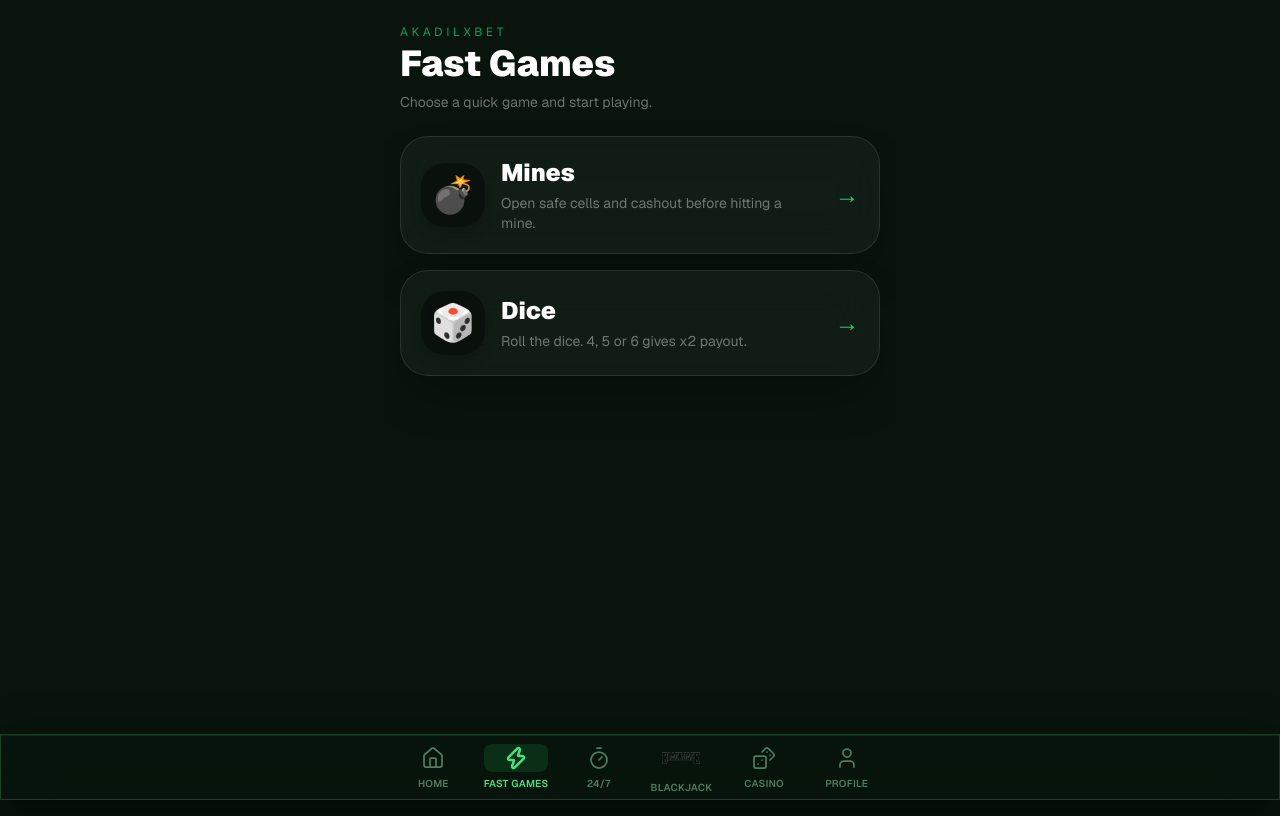
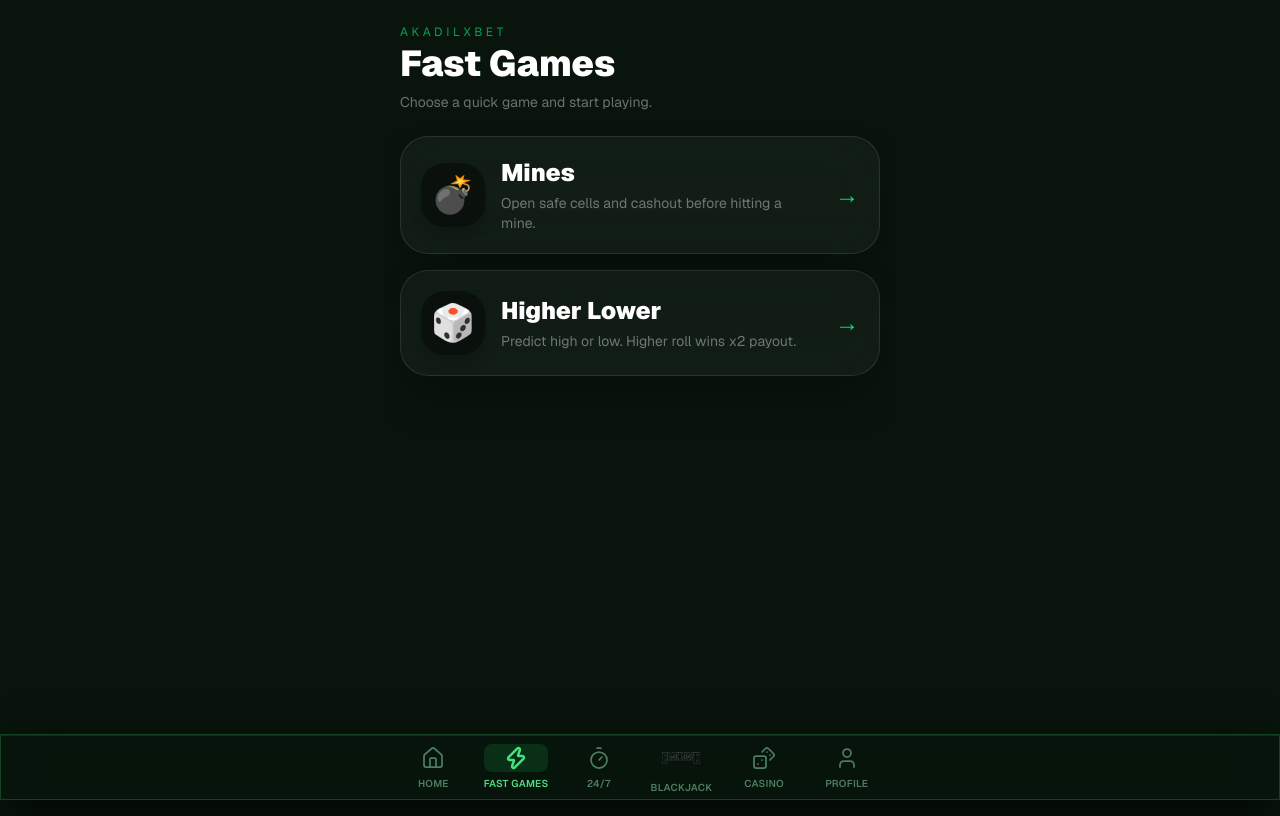
Before and after one commit to AQADIL/AkadilXbet, a Next.js app in the folder frontend/: page /fast-games in a window 1280 px wide. Built offline with nearby package versions, Linux system fonts and the light colour scheme.

Commit message:
rename dice to higher lower

```diff
--- a/frontend/src/app/fast-games/page.tsx
+++ b/frontend/src/app/fast-games/page.tsx
@@ -9,10 +9,10 @@ const games = [
         description: "Open safe cells and cashout before hitting a mine.",
     },
     {
-        title: "Dice",
+        title: "Higher Lower",
         href: "/fast-games/dice",
         emoji: "🎲",
-        description: "Roll the dice. 4, 5 or 6 gives x2 payout.",
+        description: "Predict high or low. Higher roll wins x2 payout.",
     },
 ];
 
--- a/frontend/src/components/game/DiceGame.tsx
+++ b/frontend/src/components/game/DiceGame.tsx
@@ -2,6 +2,8 @@
 
 import { useState } from "react";
 import { motion } from "framer-motion";
+
+const API_BASE_URL = process.env.NEXT_PUBLIC_API_BASE_URL || "http://localhost:8080";
 
 type DiceHistoryItem = {
     dice: number;
@@ -19,7 +21,7 @@ export default function DiceGame() {
         setStatus("rolling");
 
         try {
-            const res = await fetch("http://localhost:8080/api/games/dice/play", {
+            const res = await fetch(`${API_BASE_URL}/api/games/dice/play`, {
                 method: "POST",
                 headers: {
                     "Content-Type": "application/json",
@@ -58,7 +60,7 @@ export default function DiceGame() {
                     <p className="text-xs uppercase tracking-[0.3em] text-green-400/70">
                         Fast Game
                     </p>
-                    <h2 className="text-3xl font-black text-white">Dice</h2>
+                    <h2 className="text-3xl font-black text-white">Higher Lower</h2>
                 </div>
 
                 <div className="rounded-2xl bg-black/40 px-4 py-2 text-right">
@@ -88,7 +90,7 @@ export default function DiceGame() {
                 </motion.div>
 
                 <p className="mt-4 text-sm text-white/50">
-                    Roll 4, 5 or 6 to win x2
+                    Predict higher outcomes: 4, 5 or 6 wins x2
                 </p>
             </div>
 
@@ -107,7 +109,7 @@ export default function DiceGame() {
                 disabled={status === "rolling"}
                 className="w-full rounded-2xl bg-green-400 py-3 font-black text-black disabled:opacity-50"
             >
-                {status === "rolling" ? "Rolling..." : "Roll Dice"}
+                {status === "rolling" ? "Rolling..." : "Play Higher Lower"}
             </button>
 
             {status === "won" && (
@@ -125,7 +127,7 @@ export default function DiceGame() {
             {history.length > 0 && (
                 <div className="mt-4 rounded-2xl bg-black/30 p-3">
                     <p className="mb-2 text-xs uppercase tracking-[0.2em] text-white/40">
-                        Recent Rolls
+                        Recent Rounds
                     </p>
 
                     <div className="space-y-2">
--- a/frontend/src/components/game/MinesGame.tsx
+++ b/frontend/src/components/game/MinesGame.tsx
@@ -2,6 +2,8 @@
 
 import { useMemo, useState } from "react";
 import { motion } from "framer-motion";
+
+const API_BASE_URL = process.env.NEXT_PUBLIC_API_BASE_URL || "http://localhost:8080";
 
 type Cell = {
     id: number;
@@ -30,7 +32,7 @@ export default function MinesGame() {
     }, [openedSafe, mineCount]);
 
     const startGame = async () => {
-        const res = await fetch("http://localhost:8080/api/games/mines/start", {
+        const res = await fetch(`${API_BASE_URL}/api/games/mines/start`, {
             method: "POST",
             headers: {
                 "Content-Type": "application/json",
@@ -63,7 +65,7 @@ export default function MinesGame() {
         const cell = cells.find((c) => c.id === id);
         if (!cell || cell.opened) return;
 
-        const res = await fetch("http://localhost:8080/api/games/mines/open", {
+        const res = await fetch(`${API_BASE_URL}/api/games/mines/open`, {
             method: "POST",
             headers: {
                 "Content-Type": "application/json",
@@ -106,7 +108,7 @@ export default function MinesGame() {
     const cashout = async () => {
         if (status !== "playing" || openedSafe === 0 || !gameId) return;
 
-        const res = await fetch("http://localhost:8080/api/games/mines/cashout", {
+        const res = await fetch(`${API_BASE_URL}/api/games/mines/cashout`, {
             method: "POST",
             headers: {
                 "Content-Type": "application/json",
```
Also changed, not shown: 1 other file (tests, documents, lock files or other folders).
